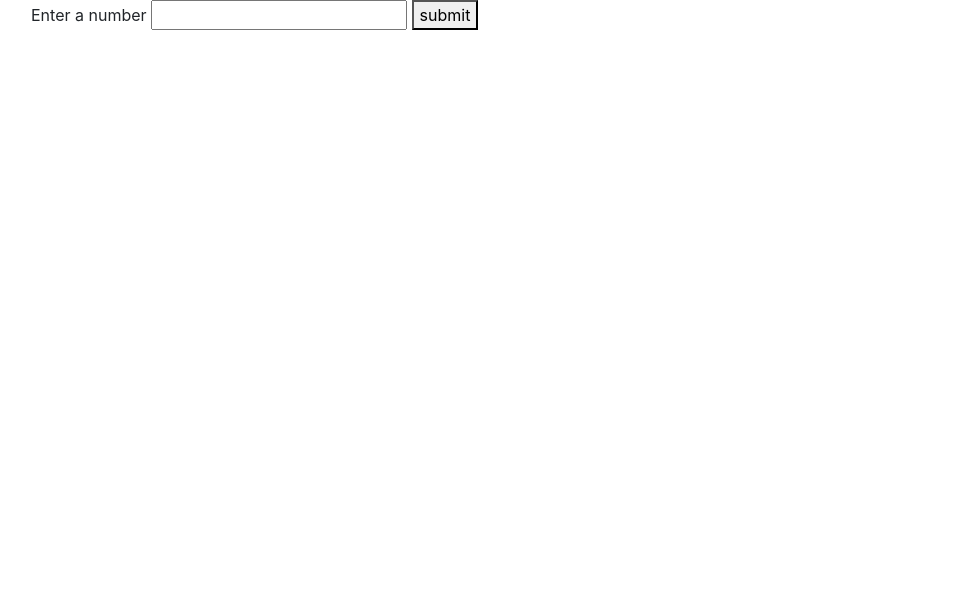
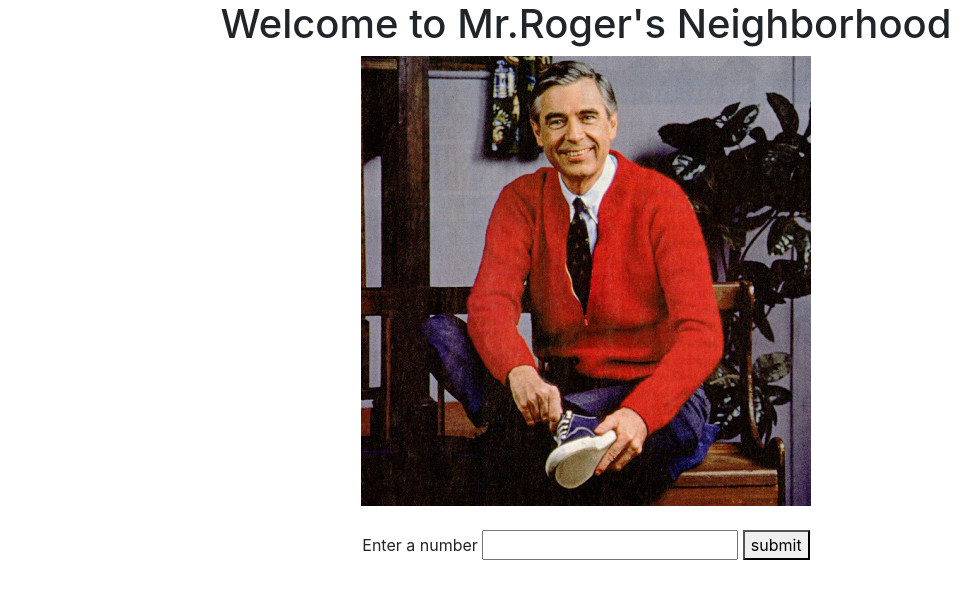
Before and after one commit to richellethorpe/Mr.-Roboger-s-Neighborhood, a plain HTML site: page index.html in a window 1280 px wide. Shown: the whole page, without its empty margins (54-1034 px from the left). Drawn offline with Linux system fonts and the light colour scheme.

Commit message:
add img of mr rogers

```diff
--- a/css/styles.css
+++ b/css/styles.css
@@ -0,0 +1,3 @@
+body {
+  text-align: center;
+}
--- a/index.html
+++ b/index.html
@@ -4,11 +4,15 @@
   <link href="css/bootstrap.css" rel="stylesheet" type="text/css">
   <link rel="stylesheet" href="css/styles.css" type="text/css">
   <script src="js/scripts.js"></script>
-  <title>Won't you be my neighbor?</title>
+  <title>Mr. Roger's Neighborhood</title>
 </head>
 
 <body>
   <div class="container" id="bootstrap">
+    <h1>Welcome to Mr.Roger's Neighborhood</h1>
+      <img src="img/rogers.jpg" alt="A picture of Mr. Rogers.">
+    <br>
+    <br>
     <form>
       <label for="userInput">Enter a number</label>
       <input id="userInput" type="text" name="userInput">
```
Also changed, not shown: img/rogers.jpg (added).
